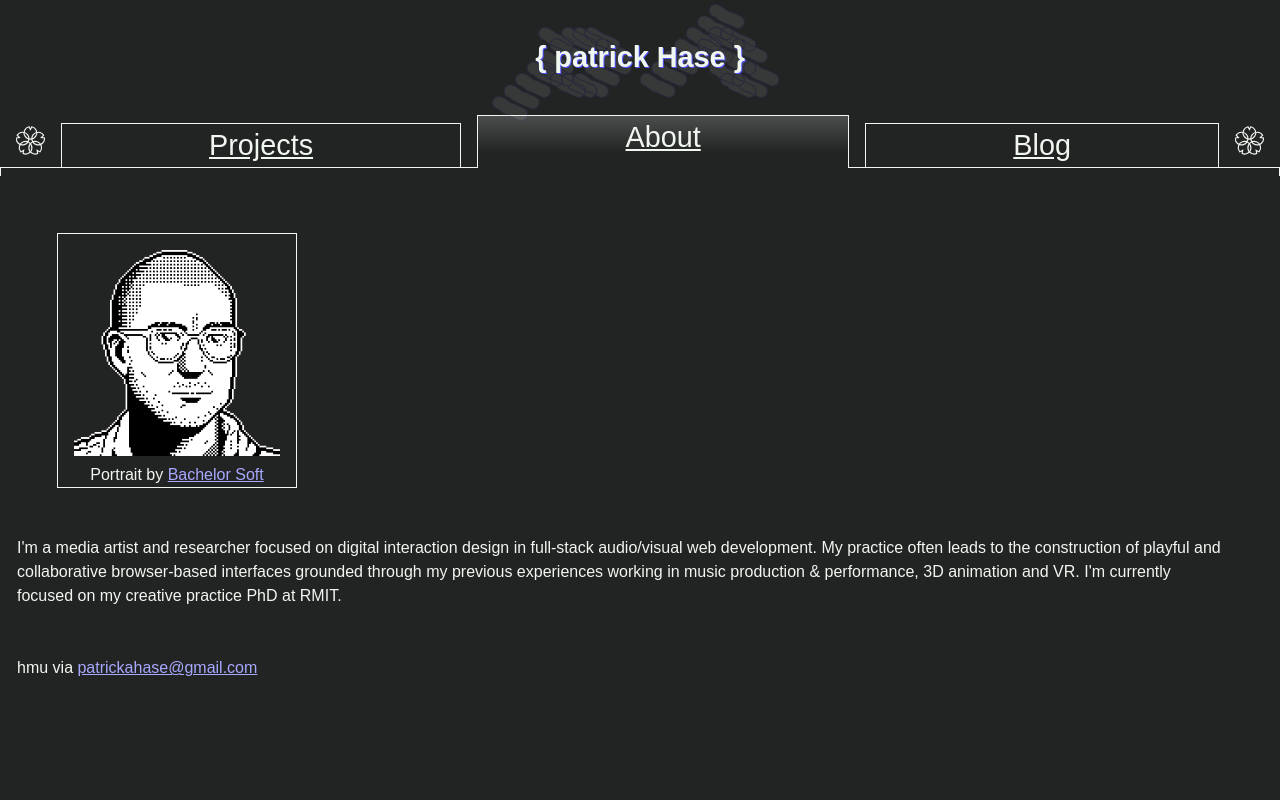
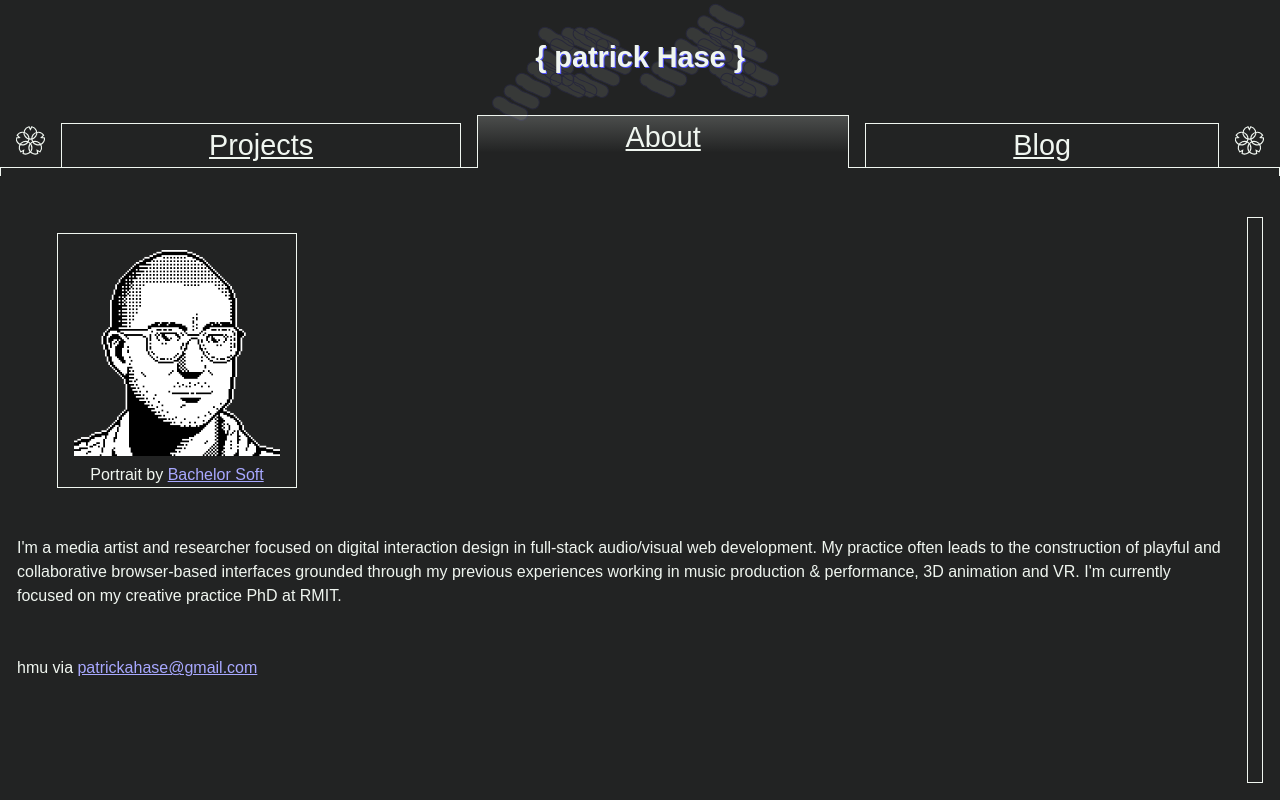
Before and after one commit to patrickahase/patrickhase.xyz, a React (Vite) app: page /about/ in a window 1280 px wide. Built offline with nearby package versions, Linux system fonts and the light colour scheme.

Commit message:
raised simplebar and scroll detection to root

```diff
--- a/src/routes/about-page.tsx
+++ b/src/routes/about-page.tsx
@@ -1,5 +1,4 @@
 import { useEffect, useRef } from 'react';
-import SimpleBar from 'simplebar-react';
 
 export default function AboutPage(){
 
@@ -22,7 +21,6 @@ export default function AboutPage(){
   },[]);
 
   return(
-    <SimpleBar style={{ height: "100%" }} autoHide={false} scrollbarMinSize={32}>
       <div className="aboutContainer">
         <figure className="aboutIMGWrapper">
           <img  src="/patrick-hase.gif" alt="animated pixel art portrait of Patrick Hase" />
@@ -39,6 +37,5 @@ export default function AboutPage(){
           hmu via <a href="" ref={emailElementRef}>email</a>
         </p>
       </div>
-    </SimpleBar>
   )
 }
--- a/src/routes/blog-page.tsx
+++ b/src/routes/blog-page.tsx
@@ -1,12 +1,11 @@
 import React from "react";
 import { blogPostList } from '../assets/blogList.tsx';
-import SimpleBar from 'simplebar-react';
-import 'simplebar-react/dist/simplebar.min.css';
 import { AnimatedDetailsSummary, AnimatedDetailsWrapper } from '../lib/AnimatedDetails.tsx';
+import { useOutletContext } from "react-router-dom";
 
 export default function BlogPage(){
 
-  const scrollableNodeRef = React.createRef<HTMLDivElement>();
+  const scrollableNodeRef :React.RefObject<HTMLDivElement> = useOutletContext();
 
   const blogDetails: React.ReactElement[] = blogPostList.map(blogPost =>
     <AnimatedDetailsWrapper key={blogPost.id} detailsID={blogPost.id}>
@@ -33,10 +32,8 @@ export default function BlogPage(){
   );
 
   return(
-    <SimpleBar style={{ height: "100%" }} forceVisible="y" autoHide={false} scrollbarMinSize={32}>
-      <div className="projectsContainer">
-        {blogDetails}
-      </div>
-    </SimpleBar>
+    <div className="projectsContainer">
+      {blogDetails}
+    </div>
   )
 }
--- a/src/routes/projects-page.tsx
+++ b/src/routes/projects-page.tsx
@@ -1,12 +1,11 @@
-import React, { useEffect } from "react";
+import React from "react";
 import { projectList } from '../assets/projectList.tsx';
-import SimpleBar from 'simplebar-react';
-import 'simplebar-react/dist/simplebar.min.css';
 import { AnimatedDetailsSummary, AnimatedDetailsWrapper } from '../lib/AnimatedDetails.tsx';
+import { useOutletContext } from "react-router-dom";
 
 export default function ProjectsPage(){
 
-  const scrollableNodeRef = React.createRef<HTMLDivElement>();
+  const scrollableNodeRef :React.RefObject<HTMLDivElement> = useOutletContext();
 
   const projectDetails: React.ReactElement[] = projectList.map(project =>
     <AnimatedDetailsWrapper key={project.id} detailsID={project.id}>
@@ -48,31 +47,9 @@ export default function ProjectsPage(){
     </AnimatedDetailsWrapper>
   );
 
-  function shrinkHeaderText(): void {
-    const headerTextWrapper = document.getElementsByClassName("headerBGText")[0];
-    const scrollableDiv = scrollableNodeRef.current;
-    const firstAnimatedDetails = document.getElementsByClassName("animatedDetailsSummary")[0];
-    if(headerTextWrapper && scrollableDiv && firstAnimatedDetails){
-      headerTextWrapper.classList.add("headerBGTextShrink");
-      scrollableDiv.removeEventListener("scroll", shrinkHeaderText);
-      firstAnimatedDetails.removeEventListener("click", shrinkHeaderText);
-    }
-  }
-
-  useEffect(() => {
-    const scrollableDiv = scrollableNodeRef.current;
-    const firstAnimatedDetails = document.getElementsByClassName("animatedDetailsSummary")[0];
-    if(scrollableDiv && firstAnimatedDetails){
-      scrollableDiv.addEventListener("scroll", shrinkHeaderText);
-      firstAnimatedDetails.addEventListener("click", shrinkHeaderText);
-    }
-  },[]);
-
   return(
-    <SimpleBar style={{ height: "100%" }} forceVisible="y" autoHide={false} scrollbarMinSize={32} scrollableNodeProps={{ ref: scrollableNodeRef }}>
-      <div className="projectsContainer">
-        {projectDetails}
-      </div>
-    </SimpleBar>
+    <div className="projectsContainer">
+      {projectDetails}
+    </div>
   )
 }
--- a/src/routes/root.tsx
+++ b/src/routes/root.tsx
@@ -1,9 +1,33 @@
-import { Outlet, useLocation } from "react-router-dom";
+import React, { useEffect } from "react";
+import { Outlet } from "react-router-dom";
 import Header from "../lib/Header.tsx";
+import SimpleBar from 'simplebar-react';
+import 'simplebar-react/dist/simplebar.min.css';
 
 export default function Root() {
 
-  let loc = useLocation();
+  const scrollableNodeRef = React.createRef<HTMLDivElement>();
+
+  function shrinkHeaderText(): void {
+    const headerTextWrapper = document.getElementsByClassName("headerBGText")[0];
+    const scrollableDiv = scrollableNodeRef.current;
+    //const firstAnimatedDetails = document.getElementsByClassName("animatedDetailsSummary")[0];
+    if(headerTextWrapper && scrollableDiv){
+      headerTextWrapper.classList.add("headerBGTextShrink");
+      scrollableDiv.removeEventListener("scroll", shrinkHeaderText);
+      //firstAnimatedDetails.removeEventListener("click", shrinkHeaderText);
+    }
+  }
+
+  useEffect(() => {
+    const scrollableDiv = scrollableNodeRef.current;
+    //const firstAnimatedDetails = document.getElementsByClassName("animatedDetailsSummary")[0];
+    if(scrollableDiv){
+      scrollableDiv.addEventListener("scroll", shrinkHeaderText);
+      //firstAnimatedDetails.addEventListener("click", shrinkHeaderText);
+    }
+    // handle first animated details
+  },[]);
 
   return (
     <div className="pageWrapper">
@@ -11,7 +35,9 @@ export default function Root() {
       <Header />
 
       <main id="main-content">
-        <Outlet />
+        <SimpleBar style={{ height: "100%" }} forceVisible="y" autoHide={false} scrollbarMinSize={32} scrollableNodeProps={{ ref: scrollableNodeRef }}>
+          <Outlet context={scrollableNodeRef} />
+        </SimpleBar>
       </main>
 
     </div>
```
